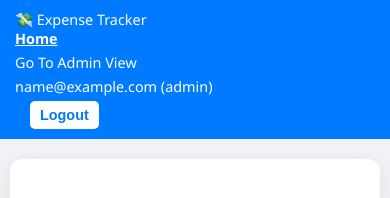
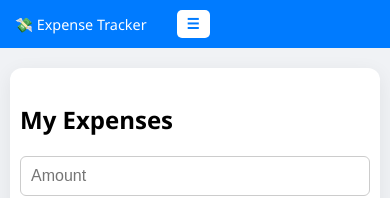
Before and after one commit to ParitoshBarman/Expense-Ttracker, a React (Vite) app in the folder frontend/: page /dashboard in a window 390 px wide. Shown: the top 198 px of the page. Built offline with nearby package versions, Linux system fonts and the light colour scheme; no server answers; sample sign-in values are in the browser's storage.

Commit message:
add hamburger

```diff
--- a/frontend/src/App.css
+++ b/frontend/src/App.css
@@ -184,6 +184,24 @@ table tr:hover {
   text-decoration: underline;
   font-weight: bold;
 }
+
+
+.navbar-left {
+  display: flex;
+  align-items: center;
+  gap: 15px;
+}
+
+.hamburger {
+  display: none;
+  font-size: 24px;
+  background: none;
+  border: none;
+  color: white;
+  cursor: pointer;
+}
+
+
 
 /* for admin panel */
 .admin-panel {
@@ -495,3 +513,39 @@ td.pending {
     padding: 10px;
   }
 }
+
+
+
+/* Show hamburger and toggle menu on mobile */
+@media (max-width: 768px) {
+  .hamburger {
+    display: block;
+  }
+
+  .navbar-right {
+    display: none;
+    flex-direction: column;
+    background-color: #007bff;
+    width: 100%;
+    padding: 10px 0;
+    gap: 10px;
+  }
+
+  .navbar-right.show {
+    display: flex;
+  }
+
+  .navbar-right a,
+  .navbar-right span,
+  .navbar-right button {
+    padding: 5px 15px;
+    width: 100%;
+    text-align: left;
+  }
+
+  .navbar {
+    flex-direction: column;
+    align-items: flex-start;
+    gap: 10px;
+  }
+}
--- a/frontend/src/components/Navbar.jsx
+++ b/frontend/src/components/Navbar.jsx
@@ -1,4 +1,4 @@
-import { useContext } from 'react';
+import { useContext, useState } from 'react';
 import { AuthContext } from '../auth/AuthContext';
 import { useNavigate } from 'react-router-dom';
 import RoleBased from './RoleBased';
@@ -7,6 +7,7 @@ import { NavLink } from 'react-router-dom';
 function Navbar() {
     const { user, logout } = useContext(AuthContext);
     const navigate = useNavigate();
+    const [menuOpen, setMenuOpen] = useState(false);
 
     const handleLogout = () => {
         logout();
@@ -15,12 +16,23 @@ function Navbar() {
 
     return (
         <nav className="navbar">
-            <div className="navbar-brand">💸 Expense Tracker</div>
+            <div className="navbar-left">
+                <div className="navbar-brand">💸 Expense Tracker</div>
+                <button
+                    className="hamburger"
+                    onClick={() => setMenuOpen(!menuOpen)}
+                >
+                    ☰
+                </button>
+            </div>
+
             {user && (
-                <div className="navbar-right">
-                    <NavLink to={'/dashboard'} className={({isActive}) => (isActive ? "active-link" : "")}>Home</NavLink>
-                    <RoleBased allowedRoles={['admin']}><NavLink to={'/admin'} className={({isActive}) => (isActive ? "active-link" : "")}>Go To Admin View</NavLink></RoleBased>
-                    <span>{user.email} ({user.role})</span>
+                <div className={`navbar-right ${menuOpen ? 'show' : ''}`}>
+                    <NavLink to={'/dashboard'} className={({ isActive }) => (isActive ? "active-link" : "")}>Home</NavLink>
+                    <RoleBased allowedRoles={['admin']}>
+                        <NavLink to={'/admin'} className={({ isActive }) => (isActive ? "active-link" : "")}>Go To Admin View</NavLink>
+                    </RoleBased>
+                    <span className="user-info">{user.email} ({user.role})</span>
                     <button onClick={handleLogout}>Logout</button>
                 </div>
             )}
```
